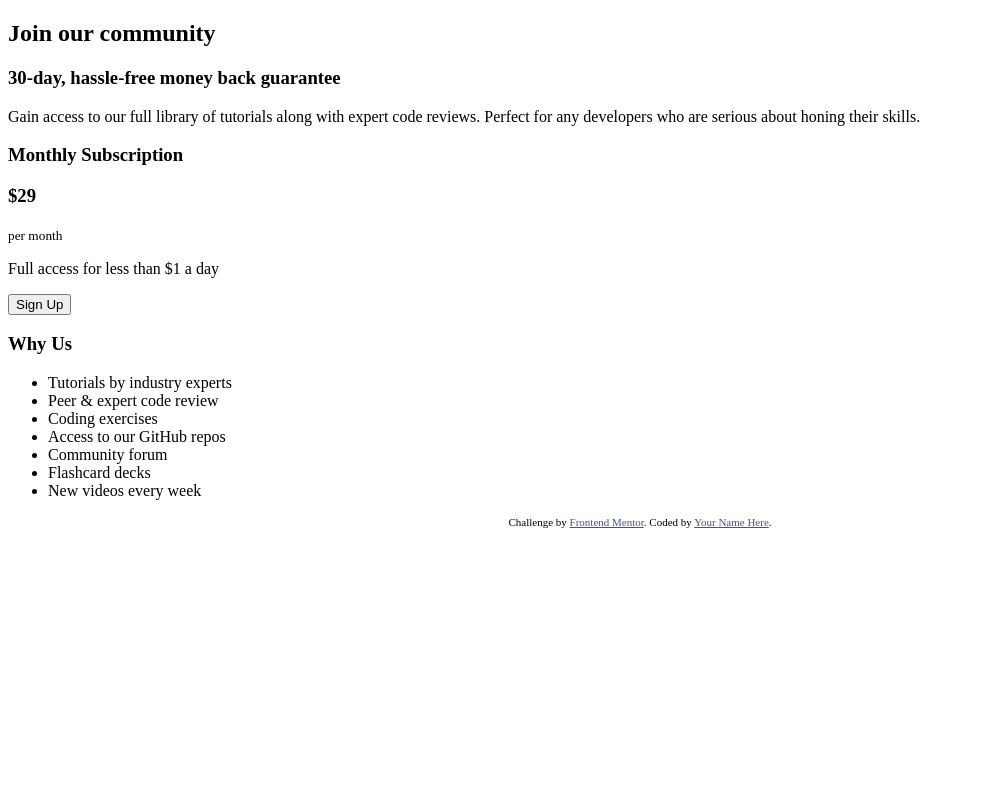
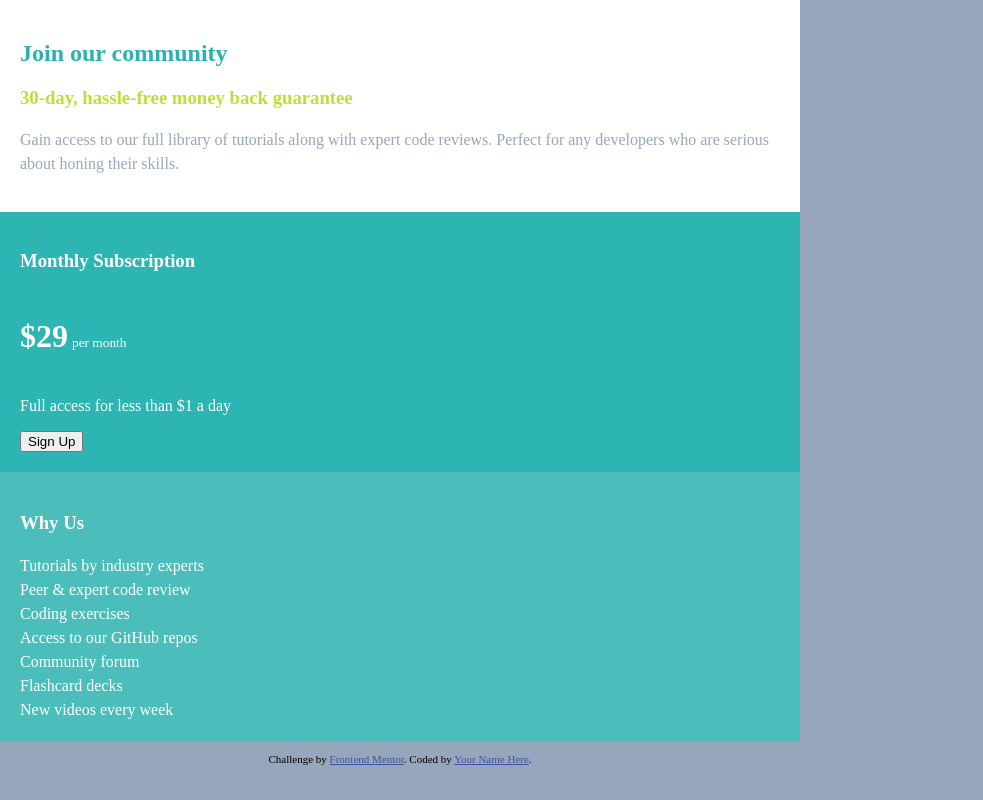
Before and after one commit to Haybuka/Single-price-component, a plain HTML site: page index.html in a window 1280 px wide. Shown: the whole page, without its empty margins (0-983 px from the left). Drawn offline with Linux system fonts and the light colour scheme.

Commit message:
done with basic styles,initializing a grid layout is next

```diff
--- a/index.html
+++ b/index.html
@@ -7,6 +7,7 @@
   <!-- displays site properly based on user's device -->
 
   <link rel="icon" type="image/png" sizes="32x32" href="./images/favicon-32x32.png">
+  <!-- <link href="https://fonts.googleapis.com/css2?family=Karla:wght@400;700&display=swap" rel="stylesheet">  -->
   <link rel="stylesheet" href="main.css">
   <title>Frontend Mentor | Single Price Grid Component</title>
 
@@ -24,6 +25,7 @@
 </head>
 
 <body>
+  <div id="content">
     <main>
       <h2>Join our community</h2>
 
@@ -35,7 +37,7 @@
     <article>
       <h3>Monthly Subscription</h3>
 
-    <h3>&dollar;29</h3> <small>per month</small>
+      <h2>&dollar;29</h2> <small>per month</small>
 
       <p>Full access for less than &dollar;1 a day</p>
 
@@ -60,6 +62,7 @@
         Coded by <a href="#">Your Name Here</a>.
       </p>
     </footer>
+  </div>
 </body>
 
 </html>
--- a/main.css
+++ b/main.css
@@ -0,0 +1,69 @@
+* {
+    box-sizing: border-box;
+}
+
+body {
+    margin: 0;
+    padding: 0;
+    font-size: 16px;
+    font-family: 'Karla', sans-serif;
+    font-family: 'Karla';
+    max-width: 1400px;
+    width: 100vh;
+    background-color: hsl(218, 22%, 67%);
+    /* - Cyan: hsl(179, 62%, 43%)
+- Bright Yellow: hsl(71, 73%, 54%) */
+    /* - Light Gray: hsl(204, 43%, 93%)
+- Grayish Blue: hsl(218, 22%, 67%) */
+}
+
+main h2 {
+    color: hsl(179, 62%, 43%);
+}
+
+main h3 {
+    color: hsl(71, 73%, 54%);
+}
+
+main p {
+    color: hsl(218, 22%, 67%);
+    line-height: 1.5em;
+}
+
+article {
+    background-color: hsl(179, 61%, 44%);
+    padding: 20px;
+    color: #fff;
+}
+
+main {
+    background-color: white;
+    padding: 20px;
+}
+
+article h2 {
+    font-size: 2em;
+    display: inline-block;
+}
+
+article small {
+    display: inline-block;
+}
+
+section {
+    padding: 20px;
+    background-color: hsl(179, 47%, 52%);
+    color: #fff;
+    line-height: 1.5em;
+}
+
+section ul {
+    padding: 0;
+    margin: 0;
+}
+
+section li {
+    list-style-type: none;
+}
+
+@media screen and (max-width:375px) {}
```
Lines whose indentation alone changed are shown as unchanged.
